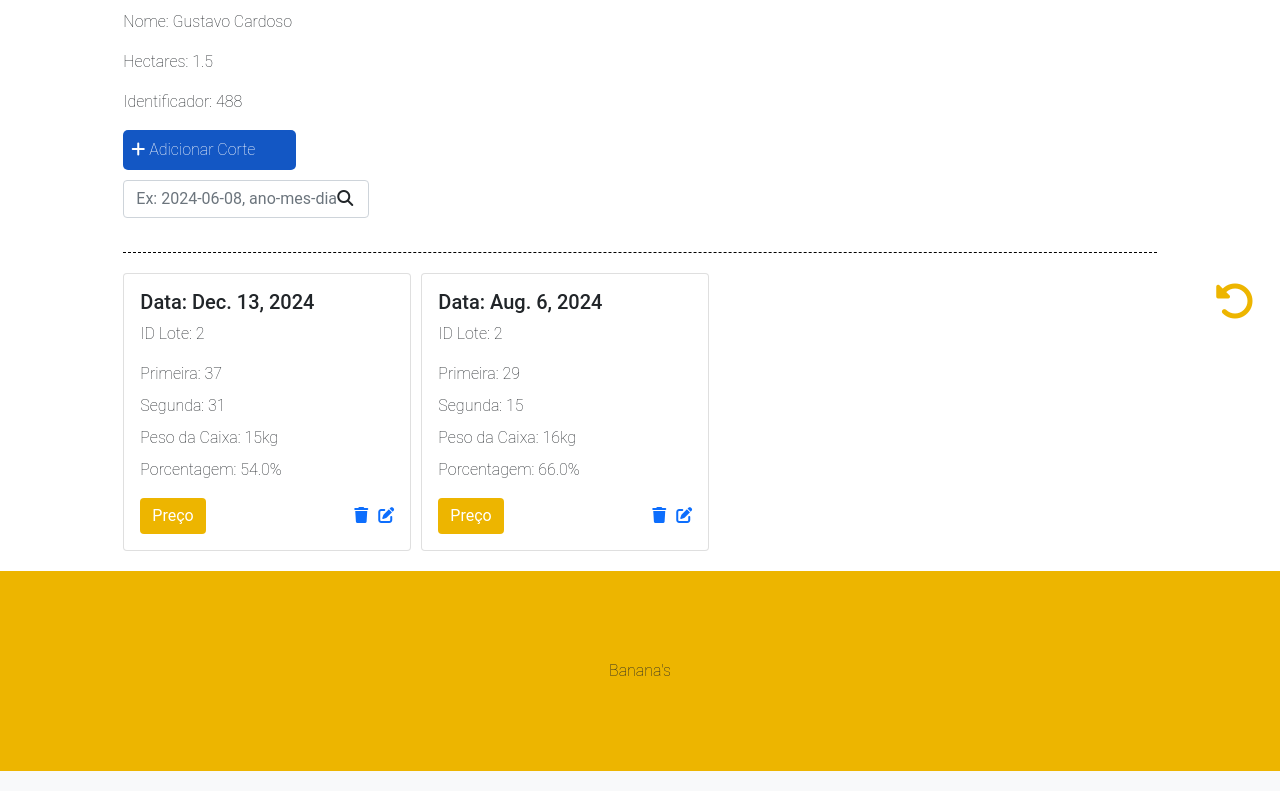
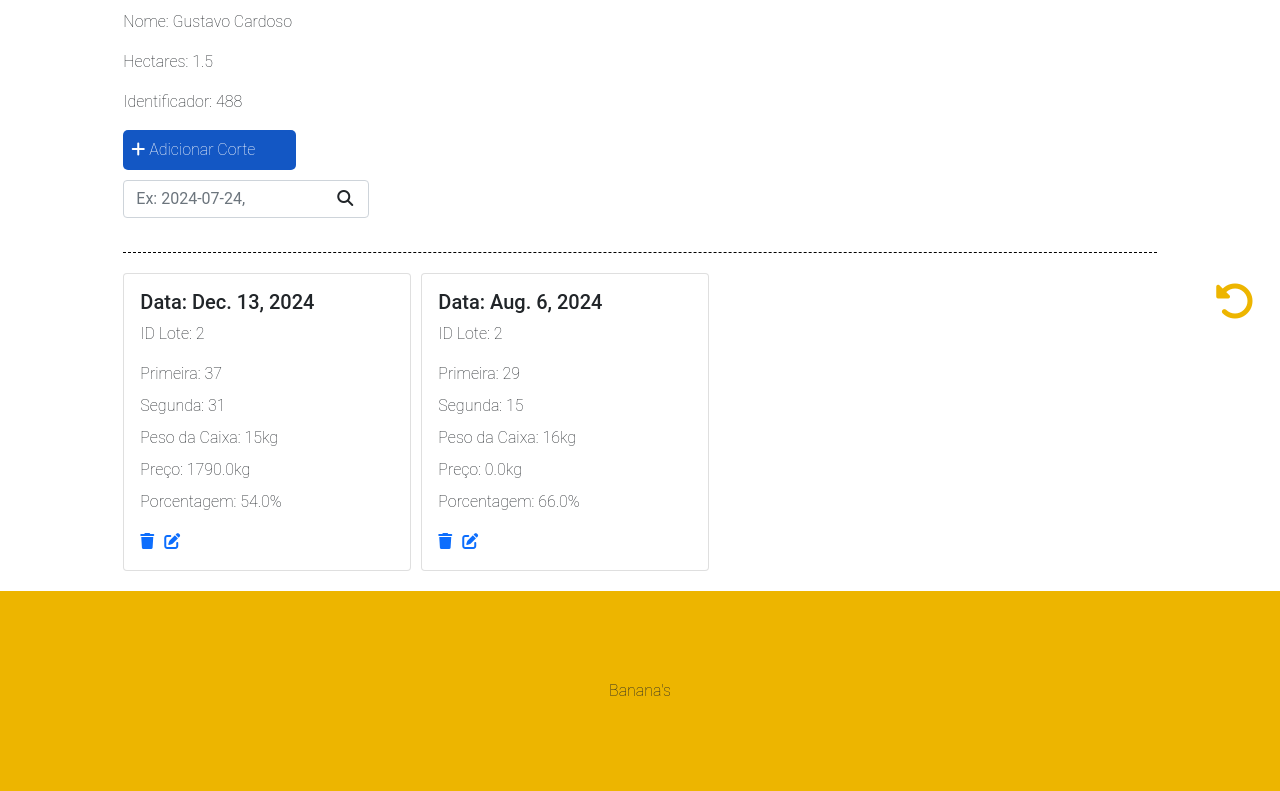
Before and after one commit to ghustcc/bananas, a Django app: page /lot/2 in a window 1280 px wide. Shown: the part 442-1233 px from the top of the page. Run offline with Django 5.2, Linux system fonts and the light colour scheme; data comes from the database, SQL or seed files in the repository; both versions use the stored data as it was after the commit.

Commit message:
up - errors

```diff
--- a/bananas/forms.py
+++ b/bananas/forms.py
@@ -9,7 +9,7 @@ class LotForm(forms.ModelForm):
 class CutForm(forms.ModelForm):
     class Meta:
         model = CutOfBanana
-        fields = ('primeira', 'segunda', 'kg_caixa', 'date')
+        fields = ('primeira', 'segunda', 'kg_caixa', 'date', 'preco')
         widgets = {
             'date': forms.DateInput(attrs={'type': 'date'}),
         }
--- a/bananas/models.py
+++ b/bananas/models.py
@@ -13,6 +13,7 @@ class CutOfBanana(models.Model):
     id_lot = models.IntegerField(default=0)
     primeira = models.IntegerField()
     segunda = models.IntegerField()
+    preco = models.FloatField(default=0.0)
     porcentagem = models.FloatField(default=0.0)
     kg_caixa = models.IntegerField(default=22)
     date = models.DateField()
--- a/bananas/templates/partials/lot.html
+++ b/bananas/templates/partials/lot.html
@@ -41,7 +41,7 @@
 
         <div class="col-9 search-div">
             <form method="GET" id='search-form'>
-                <input class="form-control" type="text" id="search" name="search" placeholder="Ex: 2024-06-08, ano-mes-dia " value="{{ request.GET.search }}">
+                <input class="form-control" type="text" id="search" name="search" placeholder="Ex: 2024-07-24, " value="{{ request.GET.search }}">
                 <i class="fa-solid fa-magnifying-glass" id="search-btn"></i>
             </form>
         </div>
@@ -66,9 +66,9 @@
                         <p class="card-title">Primeira: {{cut.primeira}}</p>
                         <p class="card-title">Segunda: {{cut.segunda}}</p>
                         <p class="card-title">Peso da Caixa: {{cut.kg_caixa}}kg</p>
+                        <p class="card-title">Preço: {{cut.preco}}kg</p>
                         <p>Porcentagem: {{cut.porcentagem}}%</p>
                         <div class="lot-bottom">
-                            <a href="/lot/{{lot.id}}" class="btn btn-primary">Preço</a>
                             <div class="options">
                                 <span><a href="/delete/{{task.id}}"><i class="fas fa-trash"></i></a></span>
                                 <span><a href="/edit/{{task.id}}"><i class="fas fa-edit"></i></a></span>
--- a/bananas/views.py
+++ b/bananas/views.py
@@ -31,12 +31,12 @@ def listLots(request):
         return render(request, 'partials/list-lots.html', {'lots':lots, 'form': form})
 
 def deleteLot(request, id):
-     lot = get_object_or_404(Lots, pk=id)
-     cuts = CutOfBanana.objects.filter(id_lot=id)
-     cuts.delete()
-     lot.delete()
-     messages.info(request, 'Lote deletado com sucesso!')
-     return redirect('/')
+    lot = get_object_or_404(Lots, pk=id)
+    cuts = CutOfBanana.objects.filter(id_lot=id)
+    cuts.delete()
+    lot.delete()
+    messages.info(request, 'Lote deletado com sucesso!')
+    return redirect('/')
 
 def viewLot(request, id):
 
@@ -48,7 +48,12 @@ def viewLot(request, id):
             cutLot.id_lot = int(id)
             primeira = form.cleaned_data['primeira']
             segunda = form.cleaned_data['segunda']
+            kg = form.cleaned_data['kg_caixa']
+            preco = form.cleaned_data['preco']
+            caixas_primeira_ajust = float(kg*primeira/22)
+            caixas_segunda_ajust = float(kg*segunda/22)
             cutLot.porcentagem = round(100*float(primeira/(primeira+segunda)))
+            cutLot.preco = round(float(caixas_primeira_ajust*preco+caixas_segunda_ajust*preco/2))
             cutLot.save()
             return redirect('/lot/'+str(id))
         else:
```
Also changed, not shown: bananas/migrations/0019_cutofbanana_preco.py (added), db.sqlite3.
